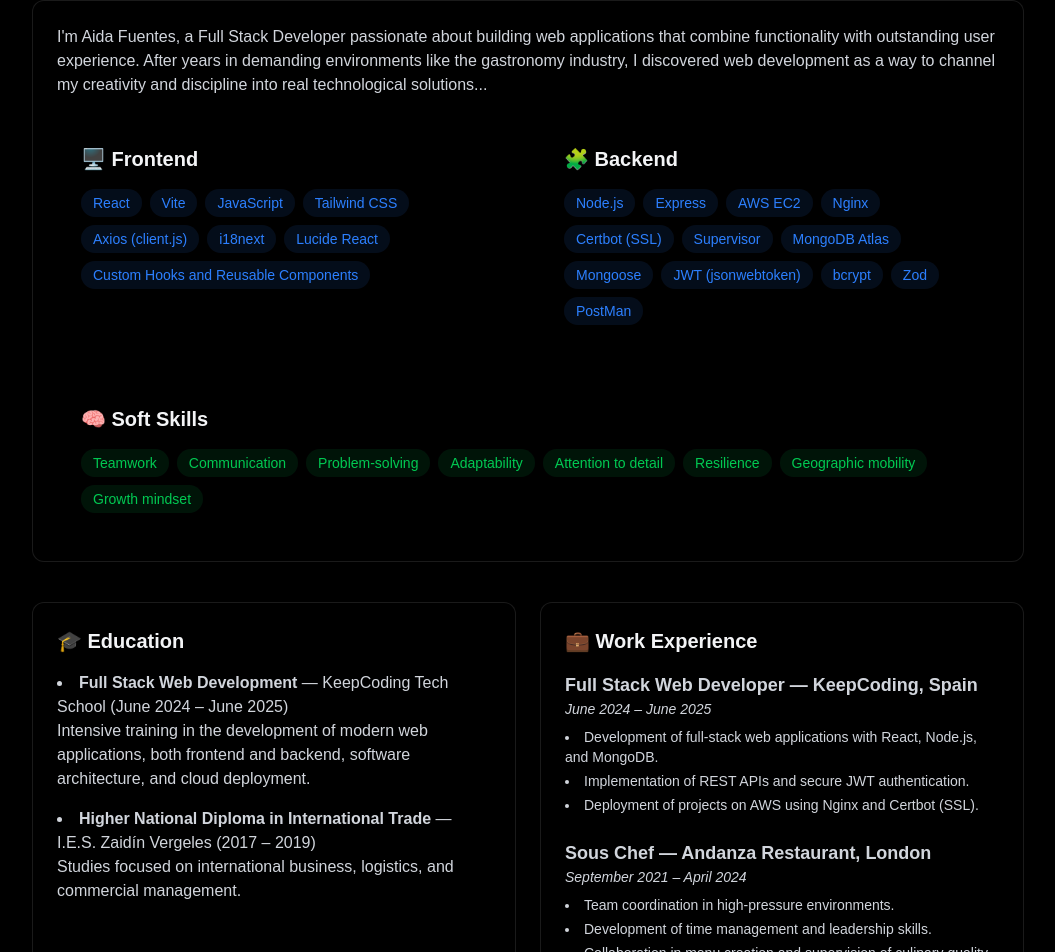
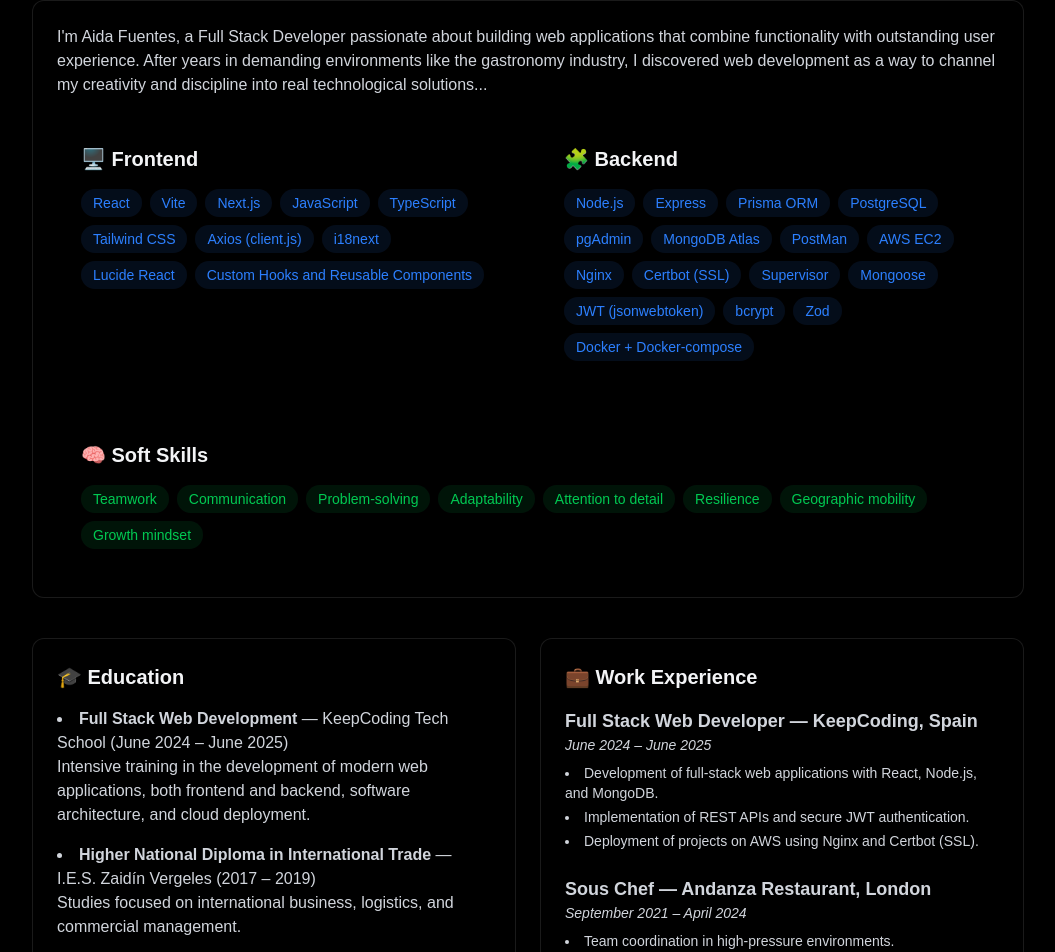
Before and after one commit to Aida230/PortFolioAida, a React (Vite) app: page / in a window 1280 px wide. Shown: the part 960-1912 px from the top of the page, without its empty margins (112-1167 px from the left). Built offline with nearby package versions, Linux system fonts and the light colour scheme.

Commit message:
add about

```diff
--- a/src/components/sections/About.jsx
+++ b/src/components/sections/About.jsx
@@ -7,7 +7,9 @@
   const frontendSkills = [
     "React",
     "Vite",
+    "Next.js",
     "JavaScript",
+    "TypeScript",
     "Tailwind CSS",
     "Axios (client.js)",
     "i18next",
@@ -18,16 +20,20 @@
   const backendSkills = [
     "Node.js",
     "Express",
+    "Prisma ORM",
+    "PostgreSQL",
+    "pgAdmin",
+    "MongoDB Atlas",
+    "PostMan",
     "AWS EC2",
     "Nginx",
     "Certbot (SSL)",
     "Supervisor",
-    "MongoDB Atlas",
     "Mongoose",
     "JWT (jsonwebtoken)",
     "bcrypt",
     "Zod",
-    "PostMan"
+    "Docker + Docker-compose"
   ];
 
   const softSkills = t('about.softSkillsList', { returnObjects: true });
```
